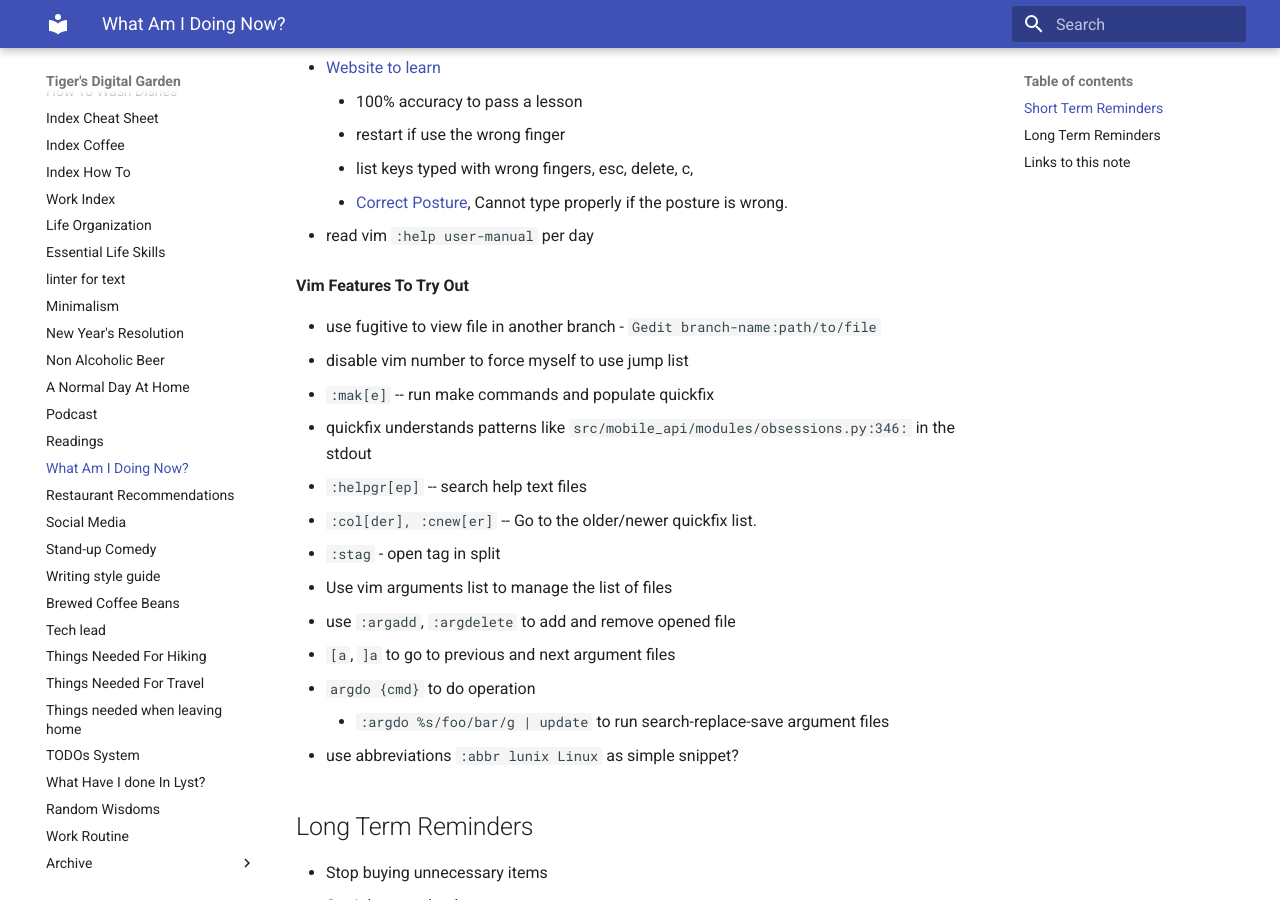
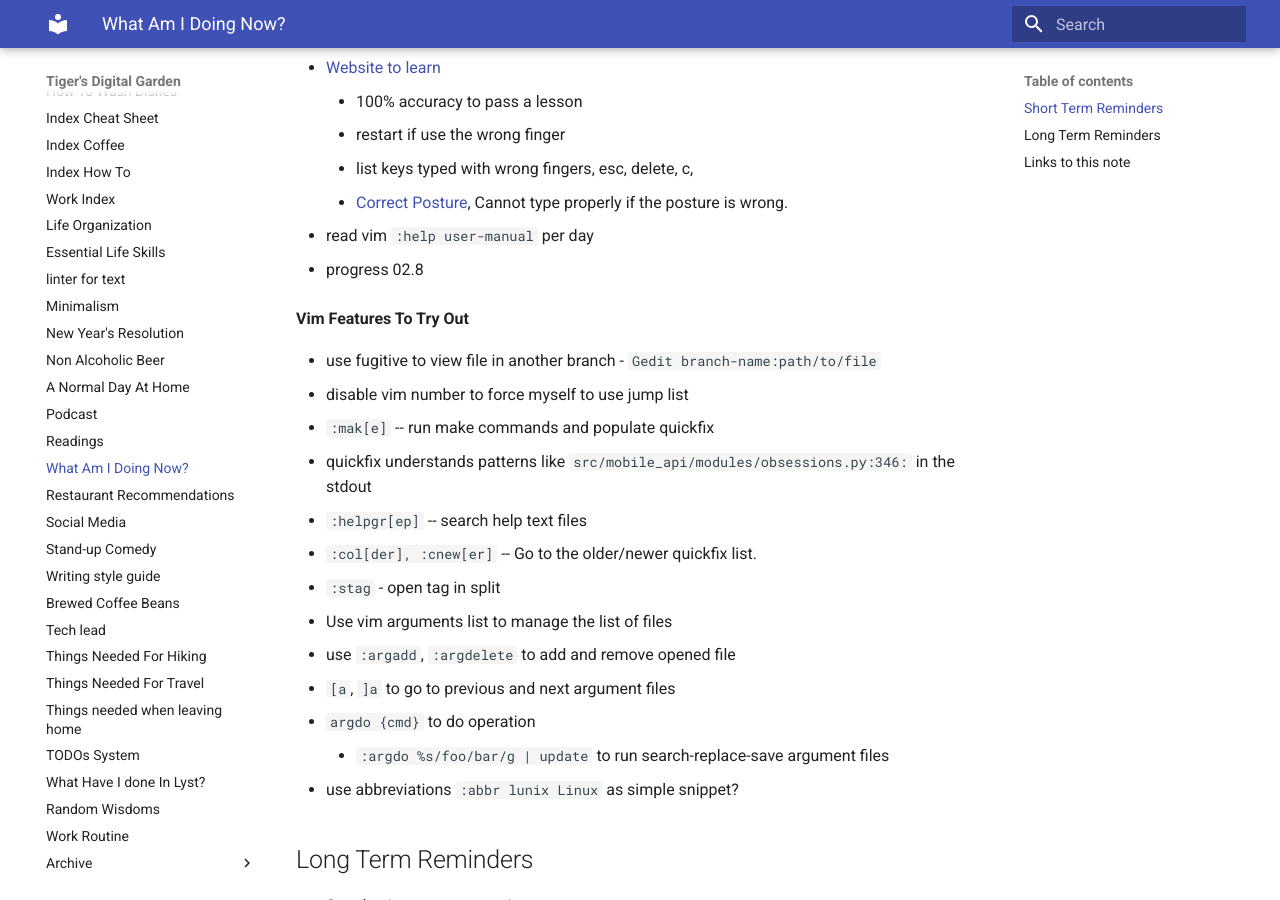
Before and after one commit to ynotstartups/notes, an MkDocs documentation site: the page built from notes/reminders.md, in a window 1280 px wide and 900 px high, scrolled down 409 px. Built offline with MkDocs 1.6.1 and Material for MkDocs 9.7.7, drawn with Linux system fonts in a browser that asks for light colours.

Commit message:
update progress of vim user manual

```diff
--- a/notes/reminders.md
+++ b/notes/reminders.md
@@ -16,6 +16,8 @@
     - [Correct Posture](https://ergonomictrends.com/proper-ergonomic-typing-posture-at-computer/), Cannot type properly if the posture is wrong.
 
 - read vim `:help user-manual` per day
+
+  - progress 02.8
 
 **Vim Features To Try Out**
 
```
